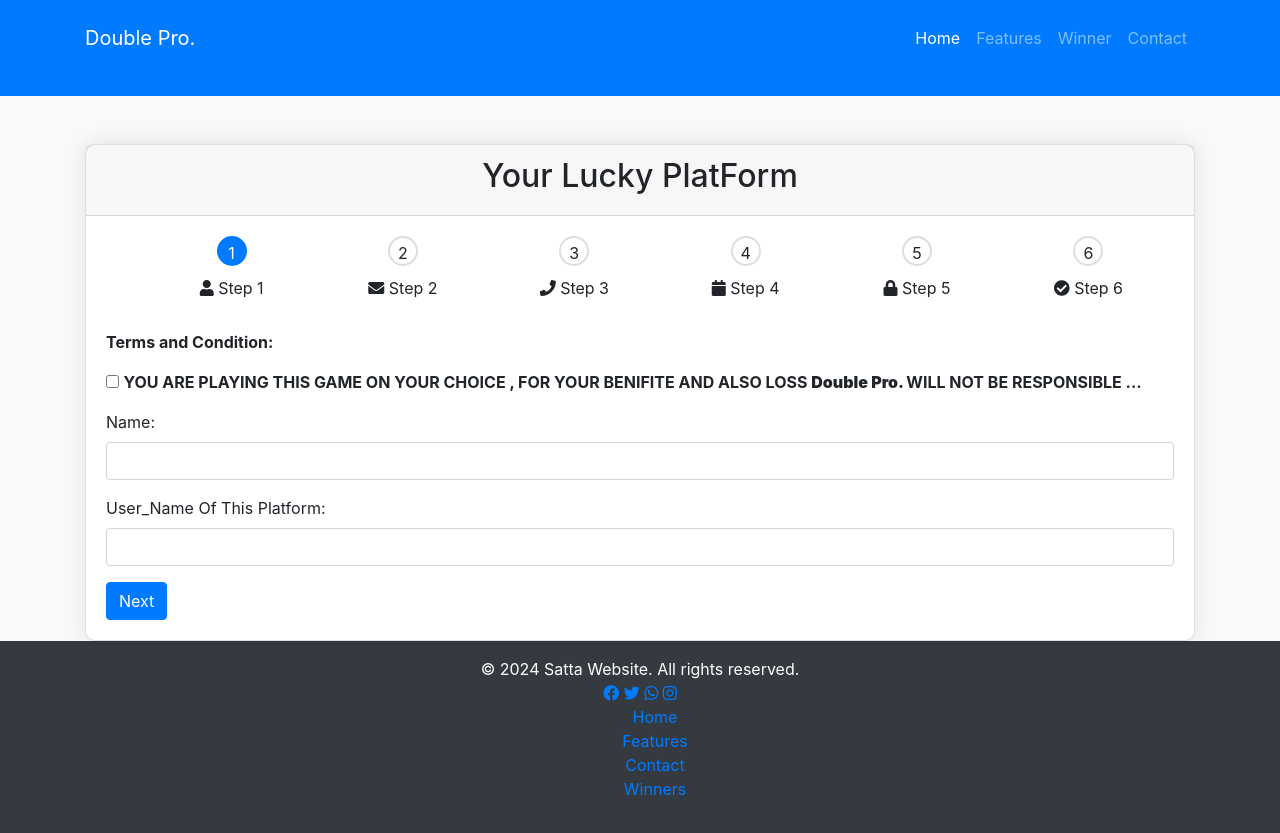
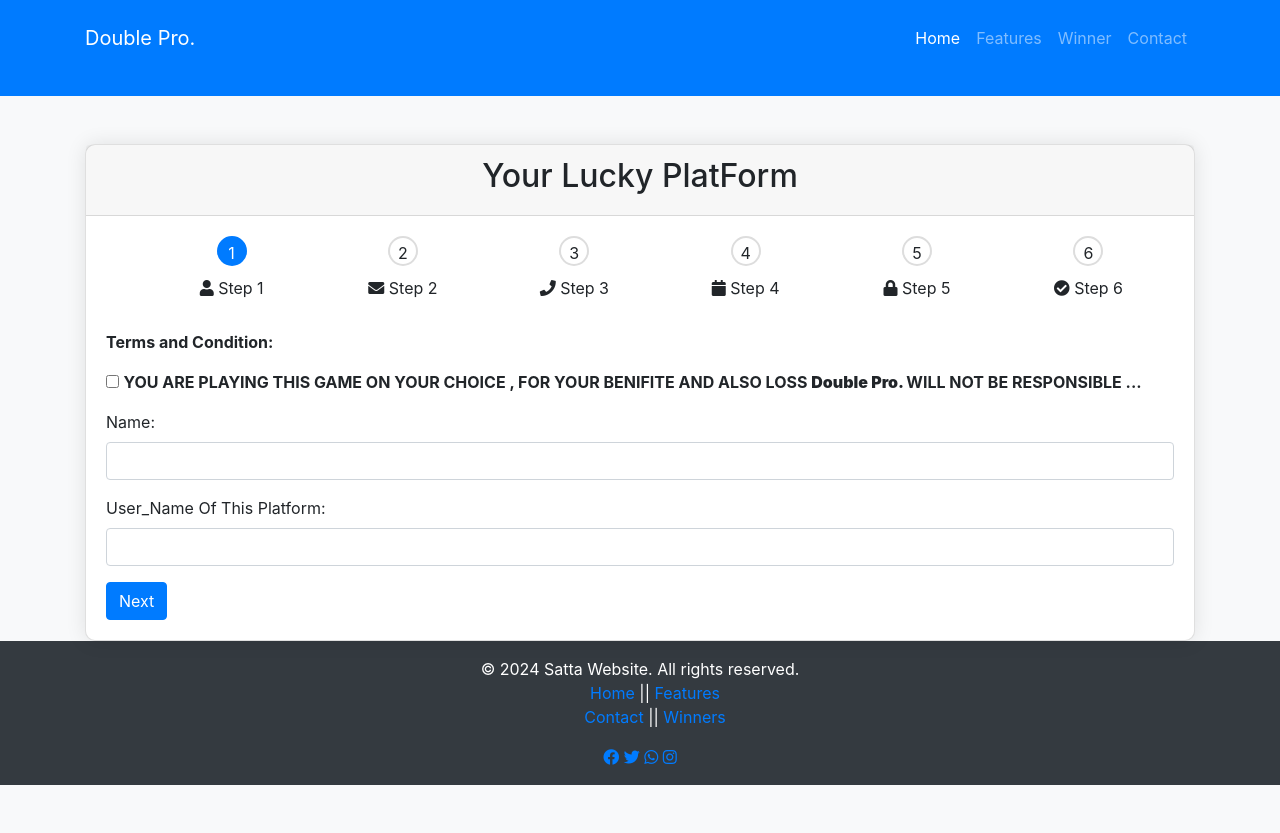
Before and after one commit to aryarna/DoublePro, a website: page public/index.html in a window 1280 px wide. After the commit the page ends 800 px from the top, so only its background shows below. Drawn offline with nearby package versions, Linux system fonts and the light colour scheme.

Commit message:
Initial commit

```diff
--- a/public/index.html
+++ b/public/index.html
@@ -202,19 +202,24 @@
     <footer class="footer mt-auto py-3 bg-dark text-white">
         <div class="container text-center">
             <span>&copy; 2024 Satta Website. All rights reserved.</span>
-            <br>
+
+
+
+            <ul class="footer-links">
+                <li><a href="index.html">Home</a>  || <a href="feature.html">Features</a> </li>
+
+                <li><a href="contact.html">Contact</a> ||  <a href="results.html">Winners</a></li>
+
+            </ul>
+
+
+
             <a href="https://www.facebook.com" target="_blank"><i class="fab fa-facebook"></i></a>
             <a href="https://www.twitter.com" target="_blank"><i class="fab fa-twitter"></i></a>
             <a href="https://wa.me/8521284071" target="8521284071"><i class="fab fa-whatsapp"></i></a>
             <a href="https://www.instagram.com" target="_blank"><i class="fab fa-instagram"></i></a>
-            <br>
 
-            <ul class="footer-links">
-                <li><a href="index.html">Home</a></li>
-                <li><a href="feature.html">Features</a></li>
-                <li><a href="contact.html">Contact</a></li>
-                <li><a href="results.html">Winners</a></li>
-            </ul>
+
 
         </div>
     </footer>
```
